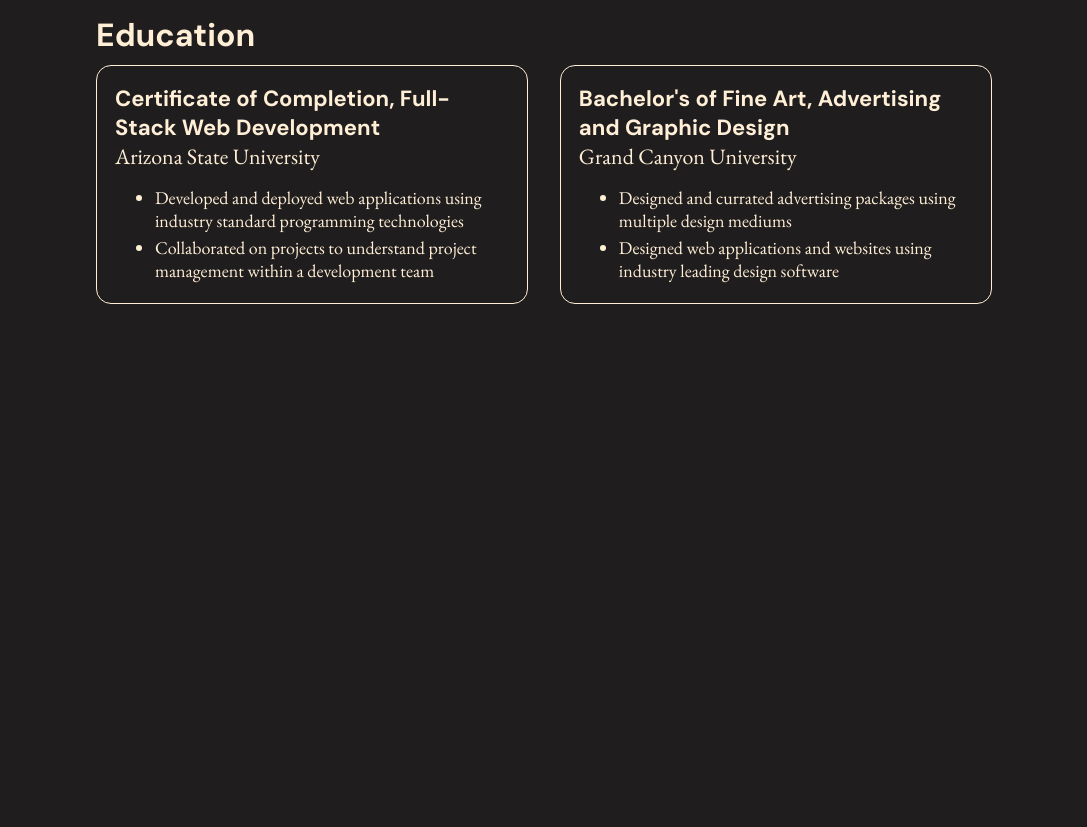
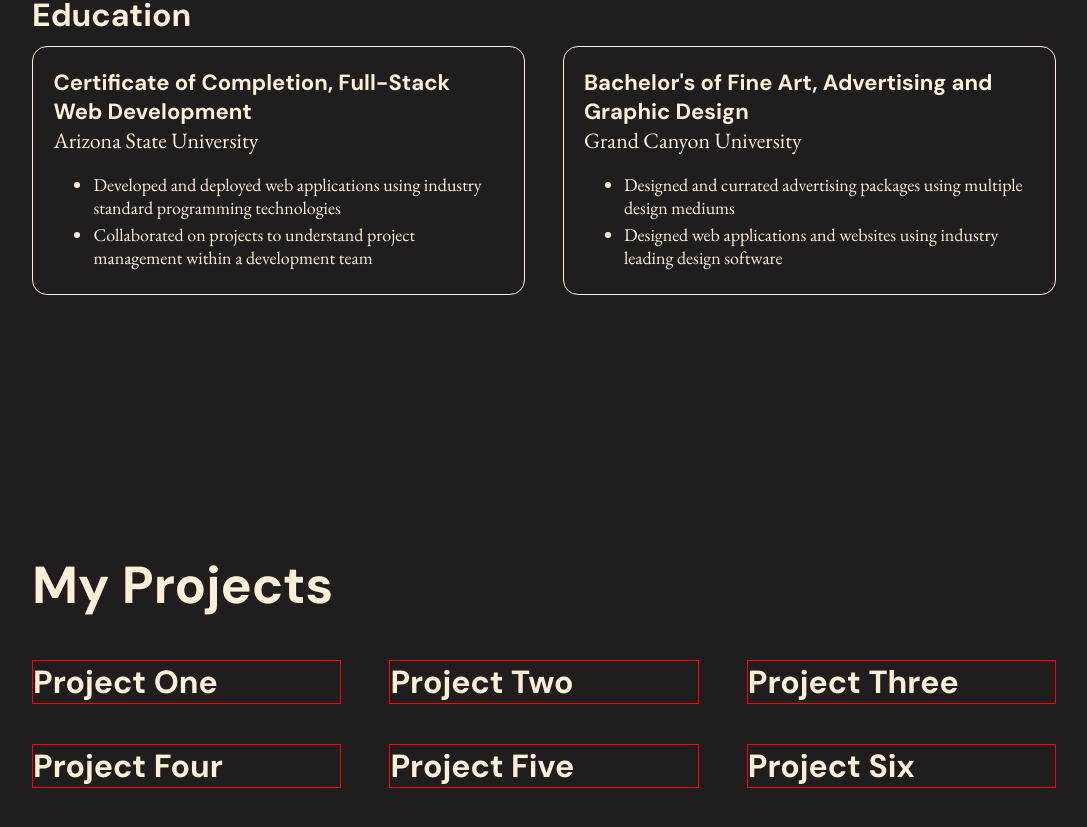
Before and after one commit to raythomass/port-singlepage, a React (Vite) app in the folder port-singlepage/: page / in a window 1280 px wide. Shown: the part 1011-1838 px from the top of the page, without its empty margins (96-1183 px from the left). Before the commit the page ends 1571 px from the top, so only its background shows below. Built offline with nearby package versions, Linux system fonts and the light colour scheme.

Commit message:
added structure for project layout

```diff
--- a/port-singlepage/src/App.css
+++ b/port-singlepage/src/App.css
@@ -116,8 +116,8 @@
 .about {
   margin-top: 20%;
   margin-bottom: 20%;
-  margin-left: 15%;
-  margin-right: 15%;
+  margin-left: 10%;
+  margin-right: 10%;
 }
 
 .about-summary {
@@ -156,3 +156,26 @@
 .education-list {
   margin-bottom: 1%;
 }
+
+
+
+
+/* ---------- PROJECTS ---------- */
+
+.projects {
+  margin-left: 10%;
+  margin-right: 10%;
+  margin-bottom: 20%;
+}
+
+.project-row {
+  margin-top: 4%;
+  margin-bottom: 4%;
+  display: flex;
+  justify-content: space-between;
+}
+
+.project-ind {
+  width: 30%;
+  border: solid red 1px;
+}
--- a/port-singlepage/src/App.jsx
+++ b/port-singlepage/src/App.jsx
@@ -1,6 +1,7 @@
 import './App.css'
 import Header from './components/Header';
 import About from './components/About';
+import Projects from './components/Projects';
 
 function App() {
 
@@ -8,6 +9,7 @@
     <>
     <Header/>
     <About/>
+    <Projects/>
     </>
   )
 }
--- a/port-singlepage/src/components/Header.jsx
+++ b/port-singlepage/src/components/Header.jsx
@@ -11,6 +11,4 @@
     )
 }
 
-{/* <span >Graphic Designer</span> */}
-
 export default Header;
--- /dev/null
+++ b/port-singlepage/src/components/Projects.jsx
@@ -0,0 +1,31 @@
+function Projects () {
+    return (
+        <section className="projects">
+            <h1>My Projects</h1>
+            <section className="project-row">
+                <section className="project-ind">
+                    <h3> Project One </h3>
+                </section>
+                <section className="project-ind">
+                    <h3> Project Two </h3>
+                </section>
+                <section className="project-ind">
+                    <h3> Project Three </h3>
+                </section>
+            </section>
+            <section className="project-row">
+                <section className="project-ind">
+                    <h3> Project Four </h3>
+                </section>
+                <section className="project-ind">
+                    <h3> Project Five </h3>
+                </section>
+                <section className="project-ind">
+                    <h3> Project Six </h3>
+                </section>
+            </section>
+        </section>
+    )
+}
+
+export default Projects;
```
